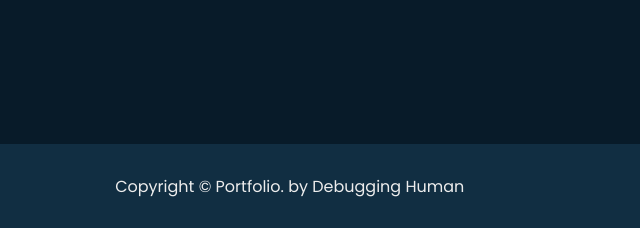
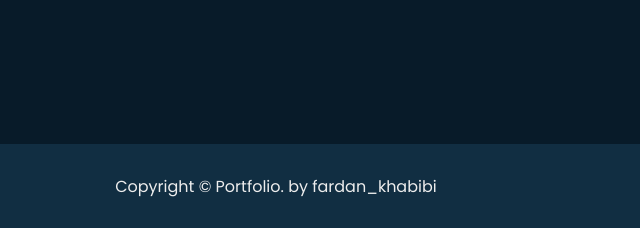
Before and after one commit to frdn14/Portofolio-TKJ, a plain HTML site: page index.html in a window 1280 px wide. Shown: the part 3790-4018 px from the top of the page, 0-640 px from the left. Drawn offline with nearby package versions, Linux system fonts and the light colour scheme; files whose address does not match are found by name.

Commit message:
index.html

```diff
--- a/index.html
+++ b/index.html
@@ -257,7 +257,7 @@
     <!-- footer design -->
     <footer class="footer">
         <div class="footer-text">
-            <p>Copyright &copy; Portfolio. by Debugging Human</p>
+            <p>Copyright &copy; Portfolio. by fardan_khabibi</p>
 
             <span class="animate scroll" style="--i:1;"></span>
         </div>
```
